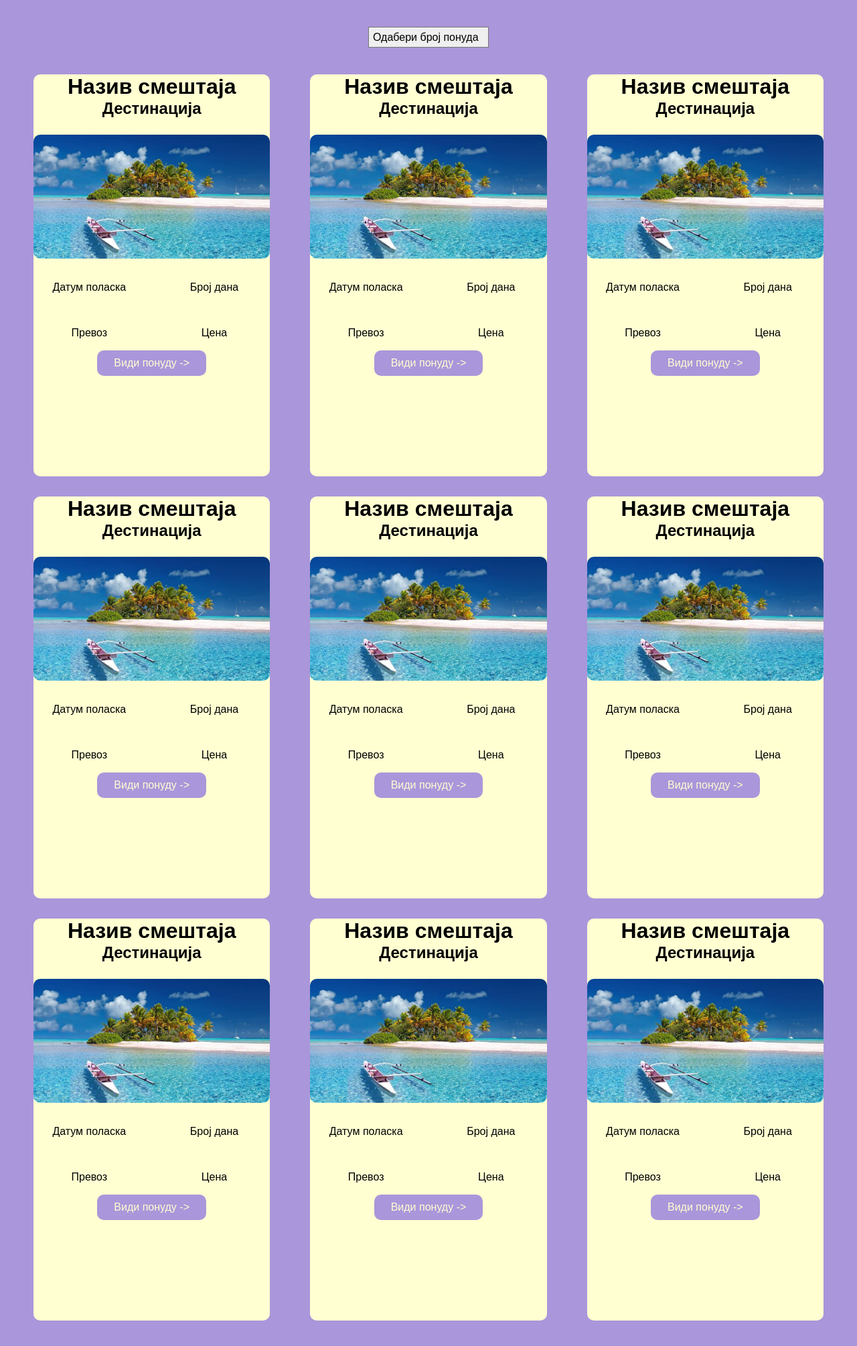
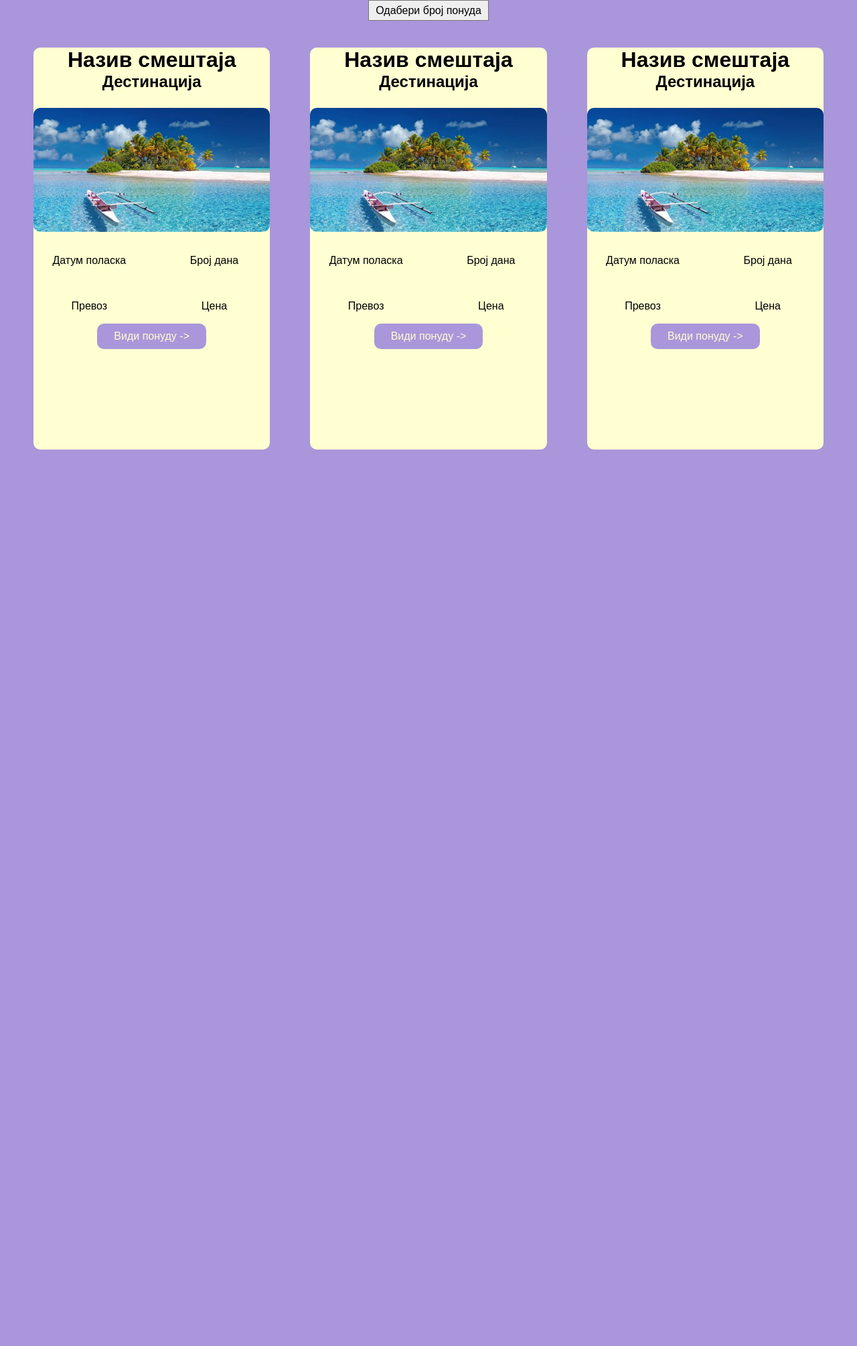
Before and after one commit to molnarkg7/PISiBP_projekat, a PHP site: page /pretraga.html in a window 1280 px wide. Shown: the part 51-2060 px from the top of the page at 67% size. Run offline with PHP 8.4, Linux system fonts and the light colour scheme.

Commit message:
Add files via upload

```diff
--- a/pretraga.css
+++ b/pretraga.css
@@ -37,6 +37,9 @@
   column-gap: 60px;
   row-gap: 30px;
   margin-top: 40px;
+  overflow-x: hidden;
+  overflow-y: auto;
+  max-height: 600px;
 }
 .mala_lista{
   display: grid;
@@ -90,13 +93,14 @@
 }
   .stranicenje {
       display: block;
-        margin: 40px auto;
+      margin: auto;
       width: 180px;
       padding: 6px;
       font-size: 16px;
       appearance: none;
       -webkit-appearance: none;
       -moz-appearance: none;
+      text-align: center;
   }
 
     .stranicenje::-ms-expand {
```
Lines whose indentation alone changed are shown as unchanged.
